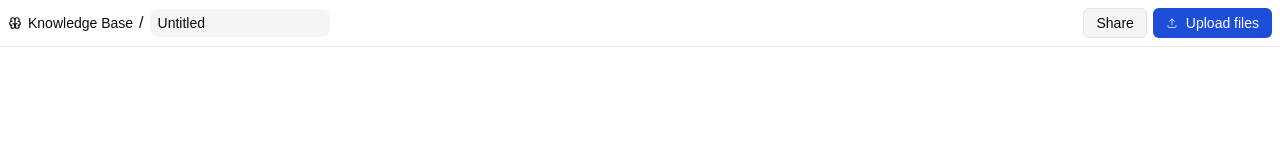
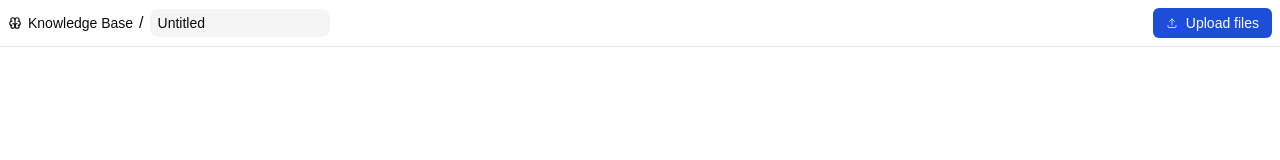
Before and after one commit to yashsehgal/stack-ai-file-system-assignment, a Next.js app: page / in a window 1280 px wide. Shown: the top 160 px of the page. Built offline with nearby package versions, Linux system fonts and the light colour scheme; no server answers.

Commit message:
chore: remove unused code and elements

```diff
--- a/modules/knowledge-base/knowledge-base-content.tsx
+++ b/modules/knowledge-base/knowledge-base-content.tsx
@@ -20,10 +20,14 @@ export function KnowledgeBaseContent(): JSX.Element {
     setSearchQuery(e.target.value as string);
   };
 
+  const SHOW_CONTENT_VIEW_OPTIONS: boolean = false as const;
+
   return (
     <div className="KnowledgeBaseContent-container">
       <header className="KnowledgeBaseContent-header flex items-center justify-between p-2 border-b">
         <div className="KnowledgeBaseContent-contentView-options-container flex items-center justify-end gap-1.5">
+          {SHOW_CONTENT_VIEW_OPTIONS && (
+            <>
               <Button
                 size="sm"
                 leftIcon={HAS_LIST_VIEW ? IconLayoutListFilled : IconLayoutList}
@@ -38,6 +42,8 @@ export function KnowledgeBaseContent(): JSX.Element {
                 onClick={() => setKnowledgeBaseContentView(KNOWLEDGE_BASE_CONTENT_VIEW.GRID)}>
                 Grid
               </Button>
+            </>
+          )}
         </div>
         <div className="KnowledgeBaseContent-searchOptions-container">
           <Input
--- a/modules/knowledge-base/knowledge-base-list-node.tsx
+++ b/modules/knowledge-base/knowledge-base-list-node.tsx
@@ -7,10 +7,8 @@ import { useQuery } from '@tanstack/react-query';
 import { useCallback, useContext, useMemo, useState } from 'react';
 import { KnowledgeBaseListNodeProps } from './interfaces/main';
 import { fetchKnowledgeBaseChildren } from '@/services/manage-knowledge-base';
-import { getSpecificFile } from '@/services/google-drive-setup';
 import { ApplicationContext } from '../contexts/application-context';
 import { KnowledgeBaseListNodeLoading } from './knowledge-base-list-node-loading';
-import { Skeleton } from '@/components/ui/skeleton';
 import { KnowledgeBaseListNodeErrorState } from './knowledge-base-list-node-error-state';
 
 export function KnowledgeBaseListNode({ resource, level = 1 }: KnowledgeBaseListNodeProps): JSX.Element | null {
--- a/modules/knowledge-base/knowledge-base-list-view.tsx
+++ b/modules/knowledge-base/knowledge-base-list-view.tsx
@@ -1,7 +1,6 @@
 import { useContext, useMemo } from 'react';
 import { KnowledgeBaseListNode } from './knowledge-base-list-node';
 import { ApplicationContext } from '../contexts/application-context';
-import { getConnectionUrls } from '@/services/google-drive-setup';
 import { useQuery } from '@tanstack/react-query';
 import { fetchKnowledgeBaseChildren } from '@/services/manage-knowledge-base';
 import { KnowledgeBaseListViewLoading } from './knowledge-base-list-view-loading';
--- a/modules/knowledge-base/knowledge-base-navigation.tsx
+++ b/modules/knowledge-base/knowledge-base-navigation.tsx
@@ -49,9 +49,6 @@ export function KnowledgeBaseNavigation(): JSX.Element {
         />
       </div>
       <div className="NavigationOptions-container flex items-center justify-end gap-1.5">
-        <Button variant="secondary" size="sm">
-          Share
-        </Button>
         <Dialog
           open={googleDriveModal}
           onOpenChange={(checked) => {
--- a/modules/providers/application-context-provider.tsx
+++ b/modules/providers/application-context-provider.tsx
@@ -83,6 +83,7 @@ export function ApplicationContextProvider({ children }: { children: React.React
     if (typeof knowledgeBaseID !== 'undefined' && !!knowledgeBaseID) {
       syncKnowledgeBase();
     }
+    // eslint-disable-next-line react-hooks/exhaustive-deps
   }, [knowledgeBaseID]);
 
   useEffect(() => console.log('Knowledge base data', knowledgeBaseData), [knowledgeBaseData]);
```
Lines whose indentation alone changed are shown as unchanged.
